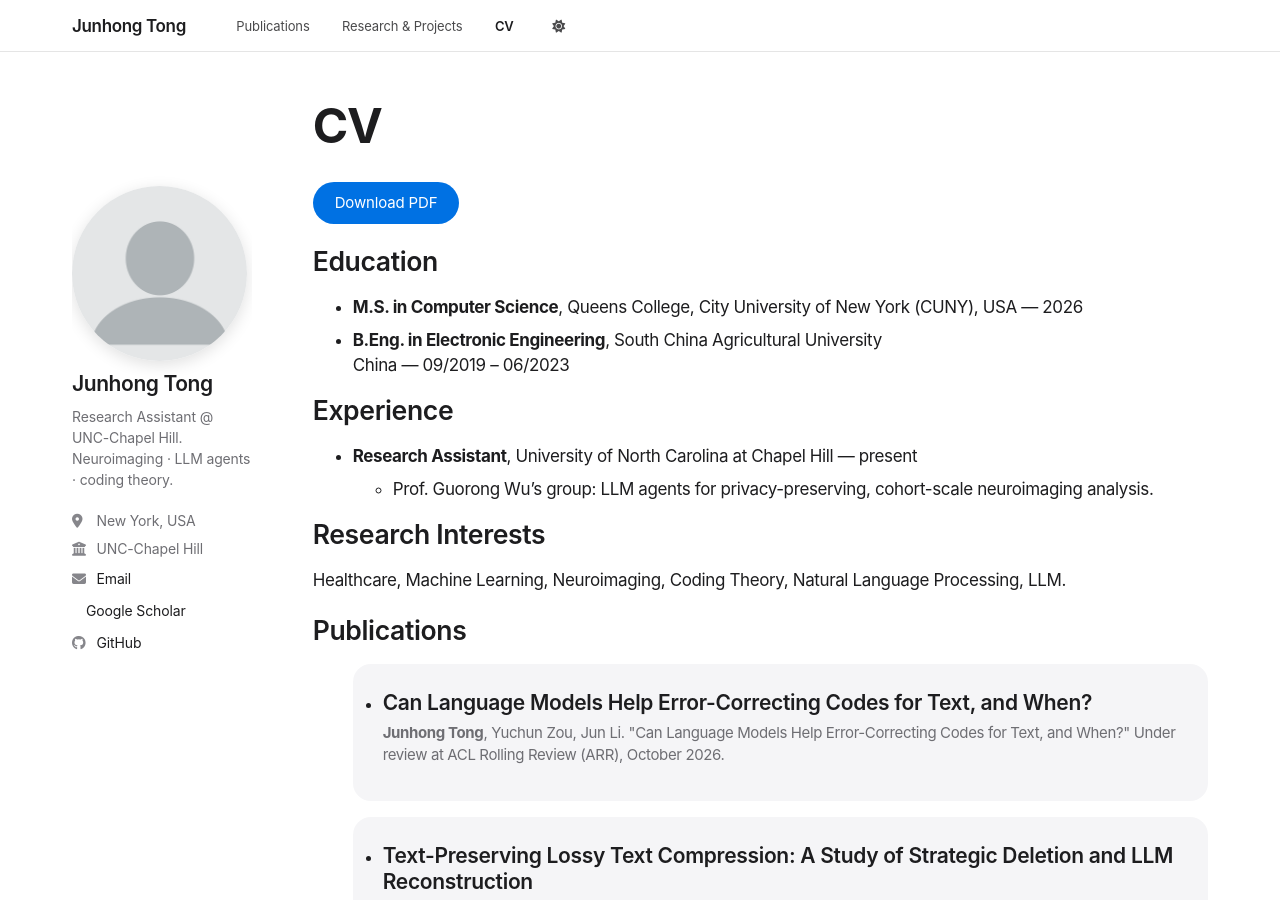
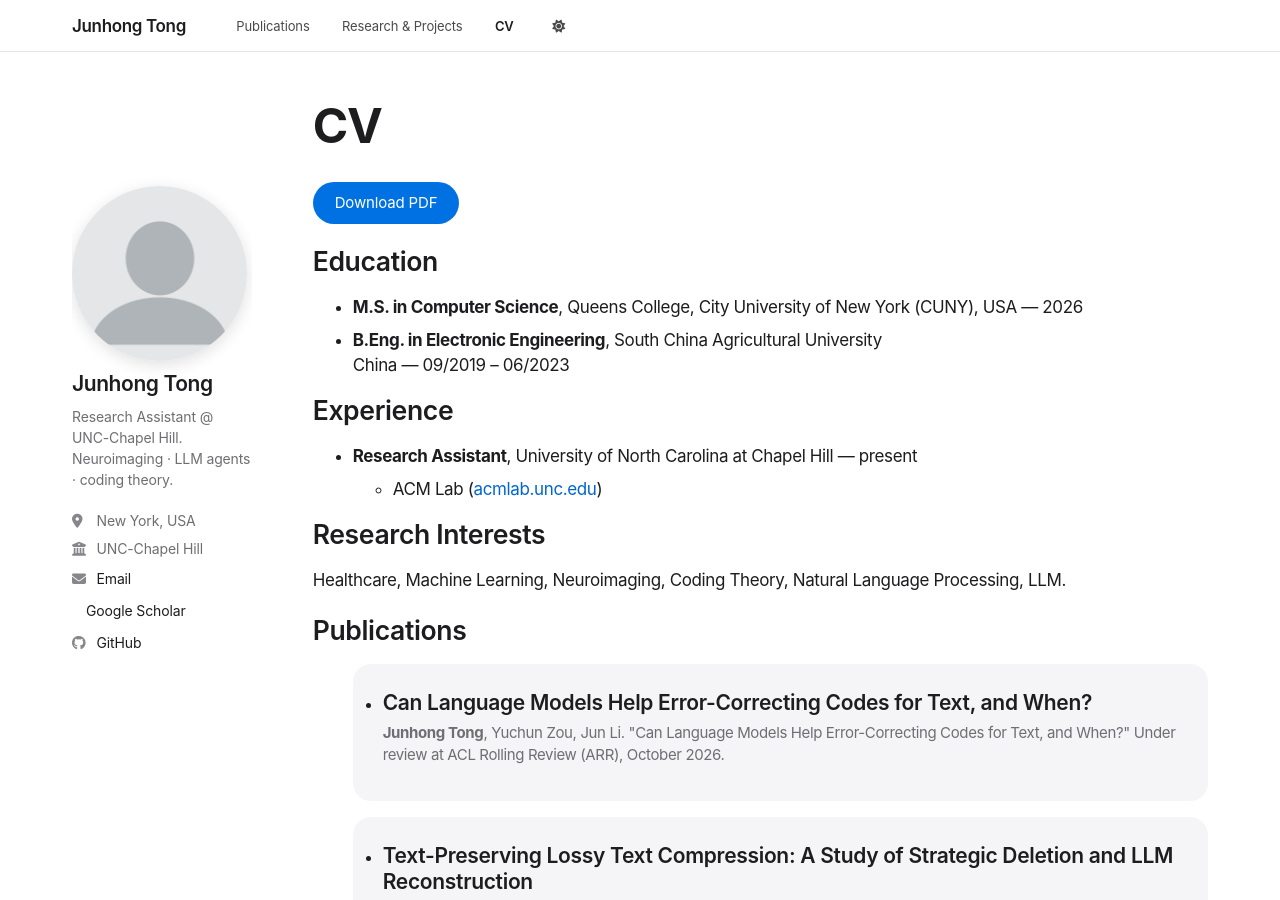
Before and after one commit to Amsterlam/Amsterlam.github.io, a Jekyll site: the page built from _pages/cv.md, in a window 1280 px wide and 900 px high. Built offline with Jekyll 4.4.1, drawn with Linux system fonts in a browser that asks for light colours; a script bundle is joined from its source files by our own code; a style sheet for code colours, icons or effects is not loaded.

Commit message:
CV: list ACM Lab under UNC Research Assistant
Co-Authored-By: Claude Opus 5.5 <noreply@anthropic.com>

```diff
--- a/_pages/cv.md
+++ b/_pages/cv.md
@@ -20,7 +20,7 @@ Education
 Experience
 ======
 * **Research Assistant**, University of North Carolina at Chapel Hill — present
-  * Prof. Guorong Wu's group: LLM agents for privacy-preserving, cohort-scale neuroimaging analysis.
+  * ACM Lab ([acmlab.unc.edu](https://acmlab.unc.edu/))
 
 Research Interests
 ======
```
Also changed, not shown: 1 other file.
